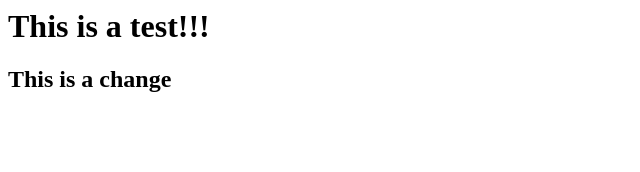
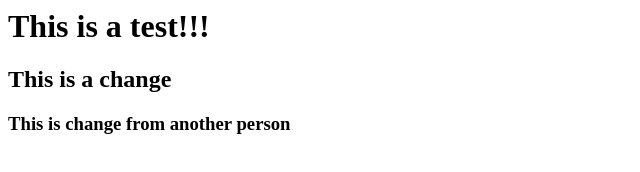
Before and after one commit to Ars1222022/gitDemo, a plain HTML site: page index.html in a window 1280 px wide. Shown: the whole page, without its empty margins (0-640 px from the left). Drawn offline with Linux system fonts and the light colour scheme.

Commit message:
Update index.html

```diff
--- a/index.html
+++ b/index.html
@@ -1,4 +1,5 @@
 <head>
     <h1>This is a test!!!</h1>
     <h2>This is a change</h2>
+    <h3>This is change from another person</h3>
 </head>
```
